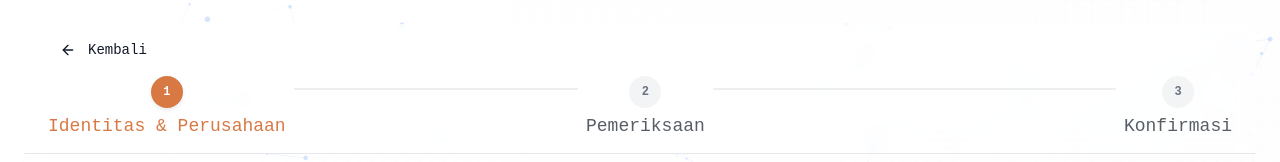
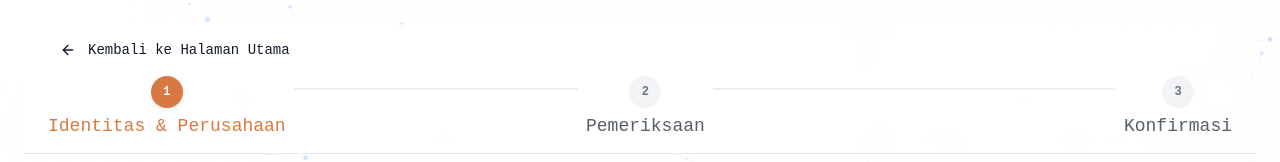
Before and after one commit to bagususwanto/vendor-checkpoint, a Next.js app in the folder apps/web/: page /check-in/step-1 in a window 1280 px wide. Shown: the top 162 px of the page. Built offline with nearby package versions, Linux system fonts and the light colour scheme; no server answers.

Commit message:
feat: dynamically set back button text in check-in header based on current path

```diff
--- a/apps/web/app/(public)/check-in/(form)/components/check-in-header.tsx
+++ b/apps/web/app/(public)/check-in/(form)/components/check-in-header.tsx
@@ -35,7 +35,7 @@ export function CheckInHeader({ onShowExitDialog }: CheckInHeaderProps) {
         <div className="mb-2">
           <Button variant="ghost" onClick={handleBack}>
             <ArrowLeft className="mr-1 w-3 h-3" />
-            <span>Kembali</span>
+            <span>{pathname === '/check-in/step-1' ? 'Kembali ke Halaman Utama' : 'Kembali'}</span>
           </Button>
         </div>
 
```
